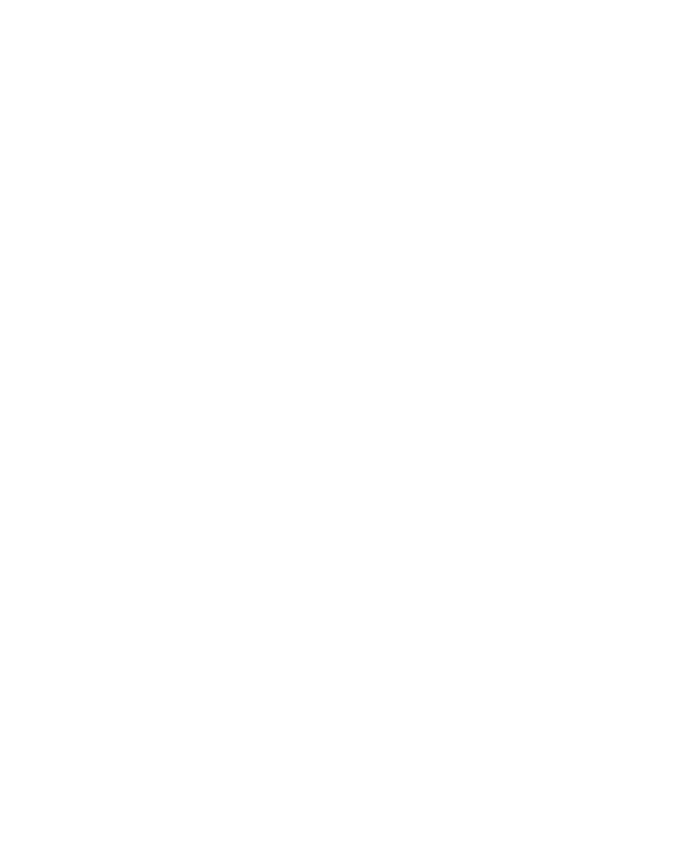
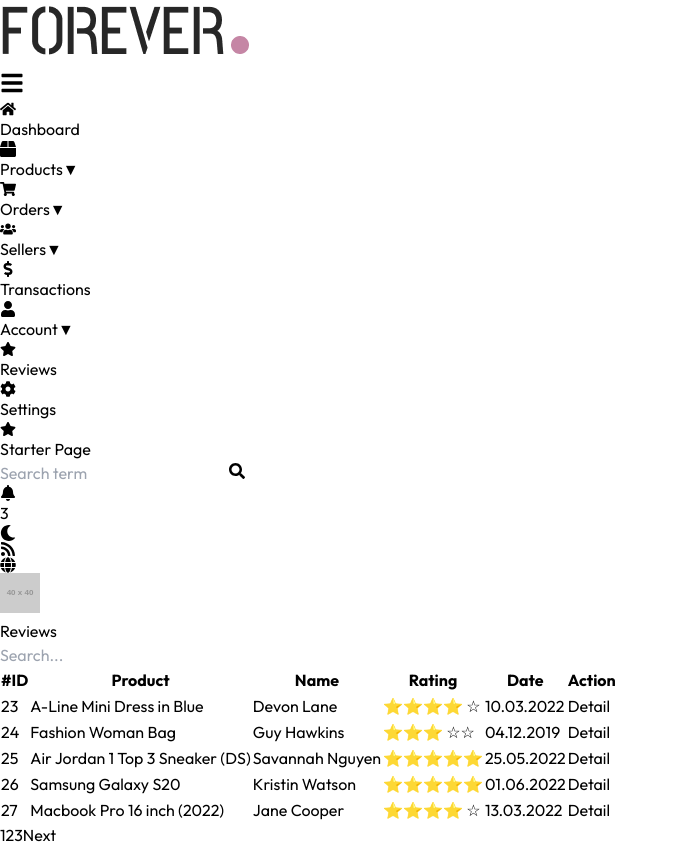
Before and after one commit to NhungNguyen04/Clothing-shop, a React (Vite) app: page /admin/reviews in a window 1280 px wide. Before the commit this address had no page. Shown: the whole page, without its empty margins (0-678 px from the left). Before the commit the page ends 800 px from the top, so only its background shows below. Built offline with nearby package versions, Linux system fonts and the light colour scheme.

Commit message:
feat(admin): add seller-profile

```diff
--- a/src/App.jsx
+++ b/src/App.jsx
@@ -28,6 +28,8 @@
 import Invoice from './pages/Admin/Invoice'
 import Transactions from './pages/Admin/Transactions'
 import AccountPage from './pages/Admin/Accounts'
+import Reviews from './pages/Admin/Reviews'
+import SellerProfile from './pages/Admin/SellerProfile'
 
 function App() {
   const location = useLocation();
@@ -58,12 +60,14 @@
           <Route path="/admin/category" element={<CategoryPage />} />
           <Route path="/admin/seller-list" element={<SellerList/>} />
           <Route path="/admin/seller-card" element={<SellerCard />} />
+          <Route path="/admin/seller-profile/:id" element={<SellerProfile/>} />
           <Route path="/admin/order-list" element={<OrderList />} />
           <Route path="/admin/invoice" element={<Invoice />} />
           <Route path="/admin/transactions" element={<Transactions />} />
           <Route path="/admin/seller-accounts" element={<AccountPage type="seller" />} />
           <Route path="/admin/customer-accounts" element={<AccountPage type="customer" />} />
           <Route path="/admin/admin-accounts" element={<AccountPage type="admin" />} />
+          <Route path="/admin/reviews" element={<Reviews/>} />
         </Routes>
       {!isAdminRoute && <Footer />}
     </div>
--- /dev/null
+++ b/src/pages/Admin/Reviews.jsx
@@ -0,0 +1,69 @@
+import AdminLayout from "./components/AdminLayout";
+
+const reviews = [
+  { id: 23, product: "A-Line Mini Dress in Blue", name: "Devon Lane", rating: 4, date: "10.03.2022" },
+  { id: 24, product: "Fashion Woman Bag", name: "Guy Hawkins", rating: 3, date: "04.12.2019" },
+  { id: 25, product: "Air Jordan 1 Top 3 Sneaker (DS)", name: "Savannah Nguyen", rating: 5, date: "25.05.2022" },
+  { id: 26, product: "Samsung Galaxy S20", name: "Kristin Watson", rating: 5, date: "01.06.2022" },
+  { id: 27, product: "Macbook Pro 16 inch (2022)", name: "Jane Cooper", rating: 4, date: "13.03.2022" },
+];
+
+const   Reviews = () => {
+  return (
+    <AdminLayout>
+        <div className="p-6 bg-gray-100 min-h-screen">
+            <div className="mb-4 flex justify-between items-center">
+                <h1 className="text-2xl font-semibold">Reviews</h1>
+                <input
+                type="text"
+                placeholder="Search..."
+                className="p-2 border border-gray-300 rounded-md w-64"
+                />
+            </div>
+            <div className="bg-white p-4 rounded-lg shadow-md">
+                <table className="w-full border-collapse">
+                <thead>
+                    <tr className="bg-gray-200">
+                    <th className="p-3 text-left">#ID</th>
+                    <th className="p-3 text-left">Product</th>
+                    <th className="p-3 text-left">Name</th>
+                    <th className="p-3 text-left">Rating</th>
+                    <th className="p-3 text-left">Date</th>
+                    <th className="p-3 text-left">Action</th>
+                    </tr>
+                </thead>
+                <tbody>
+                    {reviews.map((review) => (
+                    <tr key={review.id} className="border-b">
+                        <td className="p-3">{review.id}</td>
+                        <td className="p-3">{review.product}</td>
+                        <td className="p-3">{review.name}</td>
+                        <td className="p-3">
+                        {"⭐".repeat(review.rating)}{" "}
+                        <span className="text-gray-400">
+                            {"☆".repeat(5 - review.rating)}
+                        </span>
+                        </td>
+                        <td className="p-3">{review.date}</td>
+                        <td className="p-3">
+                        <button className="bg-green-500 text-white px-4 py-1 rounded-md">
+                            Detail
+                        </button>
+                        </td>
+                    </tr>
+                    ))}
+                </tbody>
+                </table>
+            </div>
+            <div className="flex justify-center mt-4 space-x-2">
+                <button className="px-3 py-1 bg-blue-500 text-white rounded-md">1</button>
+                <button className="px-3 py-1 border rounded-md">2</button>
+                <button className="px-3 py-1 border rounded-md">3</button>
+                <button className="px-3 py-1 border rounded-md">Next</button>
+            </div>
+            </div>
+    </AdminLayout>
+  );
+};
+
+export default Reviews;
--- /dev/null
+++ b/src/pages/Admin/SellerProfile.jsx
@@ -0,0 +1,119 @@
+import { useState } from "react";
+import AdminLayout from "./components/AdminLayout";
+
+const allProducts = [
+  { id: 1, name: "Mushroom Shirt", price: "$179.00", image: "https://wp.alithemes.com/html/evara/evara-backend/assets/imgs/items/2.jpg" },
+  { id: 2, name: "Abstract Shirt", price: "$179.00", image: "https://wp.alithemes.com/html/evara/evara-backend/assets/imgs/items/2.jpg" },
+  { id: 3, name: "Floral Green Shirt", price: "$179.00", image: "https://wp.alithemes.com/html/evara/evara-backend/assets/imgs/items/2.jpg" },
+  { id: 4, name: "Vintage Floral Shirt", price: "$179.00", image: "https://wp.alithemes.com/html/evara/evara-backend/assets/imgs/items/2.jpg" },
+  { id: 5, name: "Cherry Blossom Shirt", price: "$179.00", image: "https://wp.alithemes.com/html/evara/evara-backend/assets/imgs/items/2.jpg" },
+  { id: 6, name: "Colorful Sandals", price: "$179.00", image: "https://wp.alithemes.com/html/evara/evara-backend/assets/imgs/items/2.jpg" },
+  { id: 7, name: "Denim Jacket", price: "$249.00", image: "https://wp.alithemes.com/html/evara/evara-backend/assets/imgs/items/2.jpg" },
+  { id: 8, name: "Casual Sneakers", price: "$199.00", image: "https://wp.alithemes.com/html/evara/evara-backend/assets/imgs/items/2.jpg" },
+  { id: 9, name: "Elegant Dress", price: "$299.00", image: "https://wp.alithemes.com/html/evara/evara-backend/assets/imgs/items/2.jpg" },
+];
+
+const PRODUCTS_PER_PAGE = 8;
+
+const SellerProfile = () => {
+  const [currentPage, setCurrentPage] = useState(1);
+  const totalPages = Math.ceil(allProducts.length / PRODUCTS_PER_PAGE);
+
+  const currentProducts = allProducts.slice(
+    (currentPage - 1) * PRODUCTS_PER_PAGE,
+    currentPage * PRODUCTS_PER_PAGE
+  );
+
+  return (
+    <AdminLayout>
+      <div className="bg-gray-100 min-h-screen p-6">
+        <div className="bg-white shadow-lg rounded-lg mx-auto">
+          <div className="relative bg-blue-600 h-36 flex justify-center items-center">
+            <img
+              src="https://wp.alithemes.com/html/evara/evara-backend/assets/imgs/brands/brand-3.jpg"
+              alt="Logo"
+              className="absolute bottom-[-40px] w-24 h-24 rounded-lg shadow-lg"
+            />
+          </div>
+          <div className="pt-16 text-center">
+            <h1 className="text-2xl font-bold">Cocorico Sports Shop</h1>
+            <p className="text-gray-600">3891 Ranchview Dr. Richardson, California 62639</p>
+          </div>
+
+          <div className="grid grid-cols-1 md:grid-cols-3 gap-4 p-6">
+            <div className="p-4 border rounded-lg">
+              <p className="text-sm text-gray-600">Total sales:</p>
+              <p className="text-lg font-bold text-green-700">238</p>
+              <p className="text-sm text-gray-600 mt-2">Revenue:</p>
+              <p className="text-lg font-bold text-green-700">$2380</p>
+            </div>
+            <div className="p-4 border rounded-lg">
+              <p className="text-md font-semibold">Contacts</p>
+              <p className="text-gray-700">Manager: Jerome Bell</p>
+              <p className="text-blue-600">info@example.com</p>
+              <p className="text-gray-700">(229) 555-0109; (808) 555-0111</p>
+            </div>
+            <div className="p-4 border rounded-lg flex justify-between items-center">
+              <div>
+                <p className="text-md font-semibold">Address</p>
+                <p className="text-gray-700">Country: California</p>
+                <p className="text-gray-700">Address: Ranchview Dr. Richardson</p>
+                <p className="text-gray-700">Postal code: 62639</p>
+              </div>
+            </div>
+          </div>
+          <h2 className="text-xl font-semibold px-6 mt-6">Products by seller</h2>
+          <div className="grid grid-cols-1 sm:grid-cols-2 md:grid-cols-3 lg:grid-cols-4 gap-6 p-6">
+            {currentProducts.map((product) => (
+              <div
+                key={product.id}
+                className="border border-gray-200 rounded-md flex flex-col items-center transition-transform duration-300 hover:scale-105 hover:shadow-lg"
+              >
+                <img src={product.image} alt={product.name} className="w-fit object-cover" />
+                <h3 className="mt-2 text-lg font-medium">{product.name}</h3>
+                <p className="text-gray-700">{product.price}</p>
+              </div>
+            ))}
+          </div>
+
+          {/* Pagination */}
+          {totalPages > 1 && (
+            <div className="flex justify-center space-x-2 py-6">
+              <button
+                className={`px-4 py-2 border rounded ${
+                  currentPage === 1 ? "bg-gray-300 cursor-not-allowed" : "bg-white hover:bg-gray-200"
+                }`}
+                disabled={currentPage === 1}
+                onClick={() => setCurrentPage((prev) => Math.max(prev - 1, 1))}
+              >
+                Prev
+              </button>
+              {Array.from({ length: totalPages }, (_, index) => (
+                <button
+                  key={index}
+                  className={`px-4 py-2 border rounded ${
+                    currentPage === index + 1 ? "bg-blue-500 text-white" : "bg-white hover:bg-gray-200"
+                  }`}
+                  onClick={() => setCurrentPage(index + 1)}
+                >
+                  {index + 1}
+                </button>
+              ))}
+              <button
+                className={`px-4 py-2 border rounded ${
+                  currentPage === totalPages ? "bg-gray-300 cursor-not-allowed" : "bg-white hover:bg-gray-200"
+                }`}
+                disabled={currentPage === totalPages}
+                onClick={() => setCurrentPage((prev) => Math.min(prev + 1, totalPages))}
+              >
+                Next
+              </button>
+            </div>
+          )}
+        </div>
+      </div>
+    </AdminLayout>
+  );
+};
+
+export default SellerProfile;
--- a/src/pages/Admin/components/Sidebar.jsx
+++ b/src/pages/Admin/components/Sidebar.jsx
@@ -24,7 +24,7 @@
       { name: "Customer Account", link: "/admin/customer-accounts" },
       { name: "Admin Account", link: "/admin/admin-accounts" }
     ] },
-  { name: "Reviews", icon: <FaStar />, link: "/admin/review" },
+  { name: "Reviews", icon: <FaStar />, link: "/admin/reviews" },
   { name: "Settings", icon: <FaCog />, link: "/admin/settings" },
   { name: "Starter Page", icon: <FaStar />, link: "/admin/starter-page" }
 ];
```
